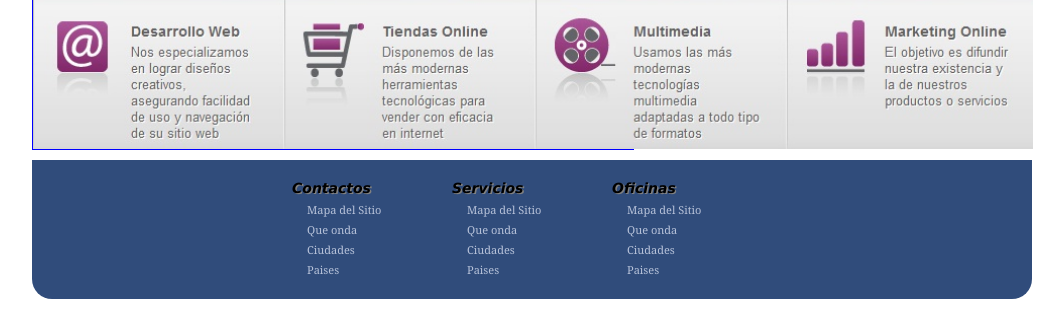
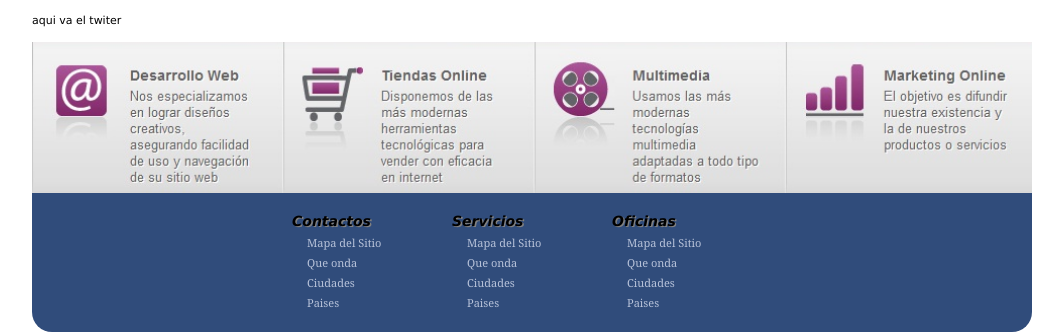
Before and after one commit to ITSureste/sitiowebits, a PHP site: page / in a window 1280 px wide. Shown: the part 780-1112 px from the top of the page, without its empty margins (108-1172 px from the left). Before the commit the page ends 1079 px from the top, so only its background shows below. Run offline with PHP 8.4, Linux system fonts and the light colour scheme; some libraries are stand-ins or nearby versions.

Commit message:
chiquitas

```diff
--- a/css/estilo.css
+++ b/css/estilo.css
@@ -146,38 +146,6 @@ header nav ul li a:hover{
 
 section, aside{ margin-top:15px;}
 
-section{
-	min-width: 600px;
-	width: 600px;
-	position:relative;
-	float:left;
-	display:inline-block;
-	margin-bottom:10px;
-	border:1px solid blue;
-}
-
-section span{
-	display:block;
-	padding:6px;
-	font-weight:bold;
-}
-
-section article{
-	margin:5px auto;
-	min-width:550px;
-	width: 550px;
-	border:1px solid gray;
-}
-
-aside{
-	min-width:380px;
-	width: 380px;
-	position:relative;
-	float:right;
-	display:inline-block;
-	margin-bottom:10px;
-	border:1px solid pink;
-}
 
 footer{
 	clear:both;
--- a/index.php
+++ b/index.php
@@ -17,8 +17,13 @@
 			</section>
 
 			<section>
-				<img src="img/coc.png" width="1000px"/>
+				<iframe src="//www.facebook.com/plugins/likebox.php?href=https%3A%2F%2Fwww.facebook.com%2Fpages%2FInnovaciones-Tecnol%25C3%25B3gicas-del-Sureste%2F471016546305070%3Fref%3Dstream&amp;width=350&amp;height=290&amp;show_faces=true&amp;colorscheme=light&amp;stream=false&amp;border_color&amp;header=true" scrolling="no" frameborder="0" style="border:none; overflow:hidden; width:500px; height:290px;" allowTransparency="true"></iframe>
 			</section>
+
+			<aside>
+				aqui va el twiter
+
+			</aside>
 
 			<section>
 				<img src="img/ini2.png" width="1000px"/>
```
